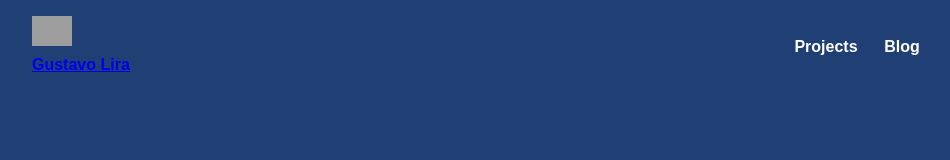
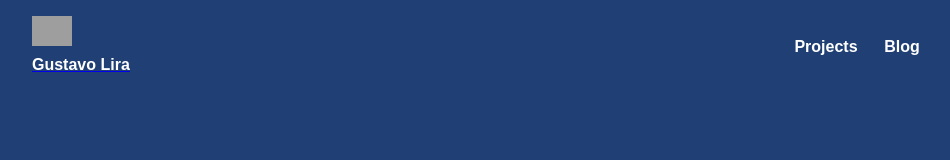
Before and after one commit to GustavoLira-ChE/GustavoLira-ChE.github.io, a React app: page / in a window 1280 px wide. Shown: the top 160 px of the page, without its empty margins (158-1108 px from the left). Built offline with nearby package versions, Linux system fonts and the light colour scheme; grey boxes are pictures that could not be loaded.

Commit message:
style: suoerheroname

```diff
--- a/src/containers/Header.jsx
+++ b/src/containers/Header.jsx
@@ -9,7 +9,7 @@ const Header = () => {
                 <ImageContainer>
                     <Link to="/">
                         <img src="./assets/android-chrome-192x192.png" alt="" />
-                        <h1>Gustavo Lira</h1>
+                        <SuperHeroTitle>Gustavo Lira</SuperHeroTitle>
                     </Link>
                 </ImageContainer>
                 <UnorderList>
@@ -45,6 +45,11 @@ const NavHeader = styled.nav`
   align-items: center;
   max-width: 900px;
   margin: auto;
+`
+const SuperHeroTitle = styled.h1`
+  text-decoration: none;
+  color: var(--color-white);
+  font-weight: 600;
 `
 const ImageContainer = styled.div`
     align-self: center;
```
